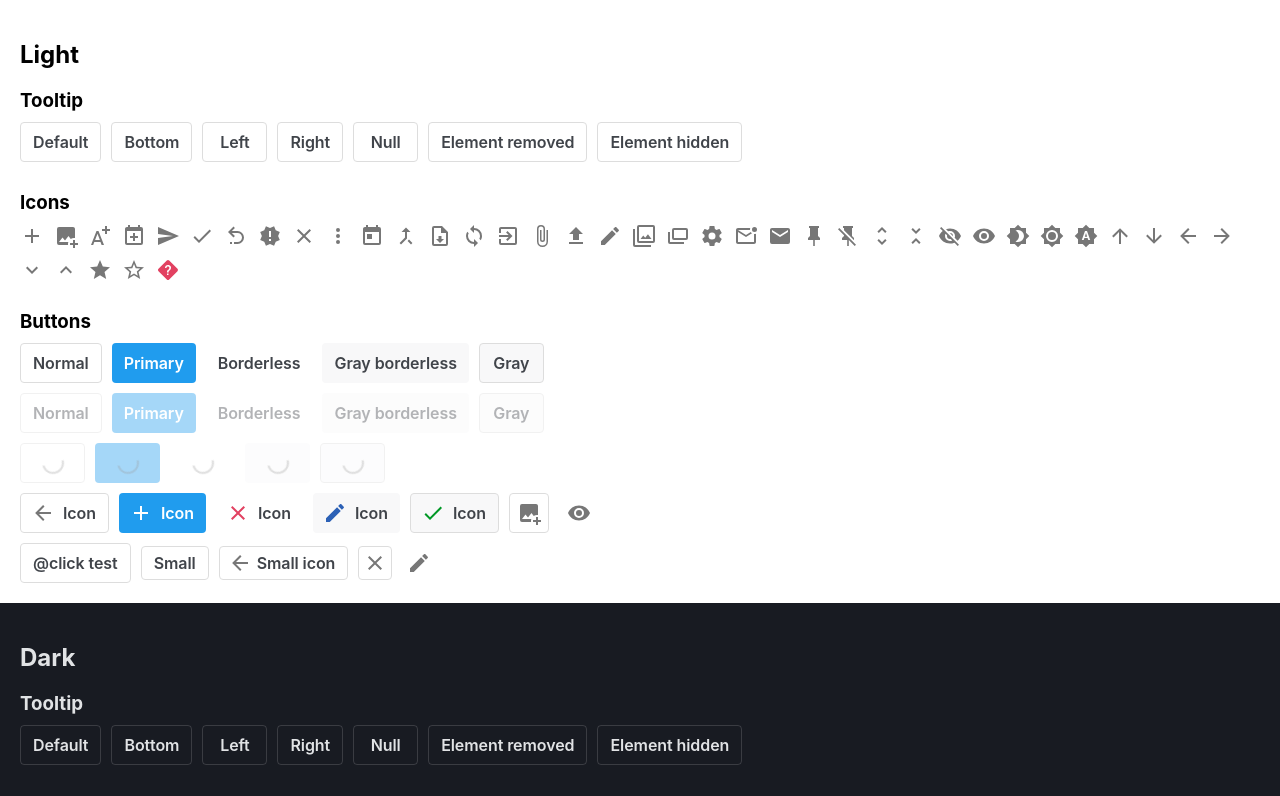
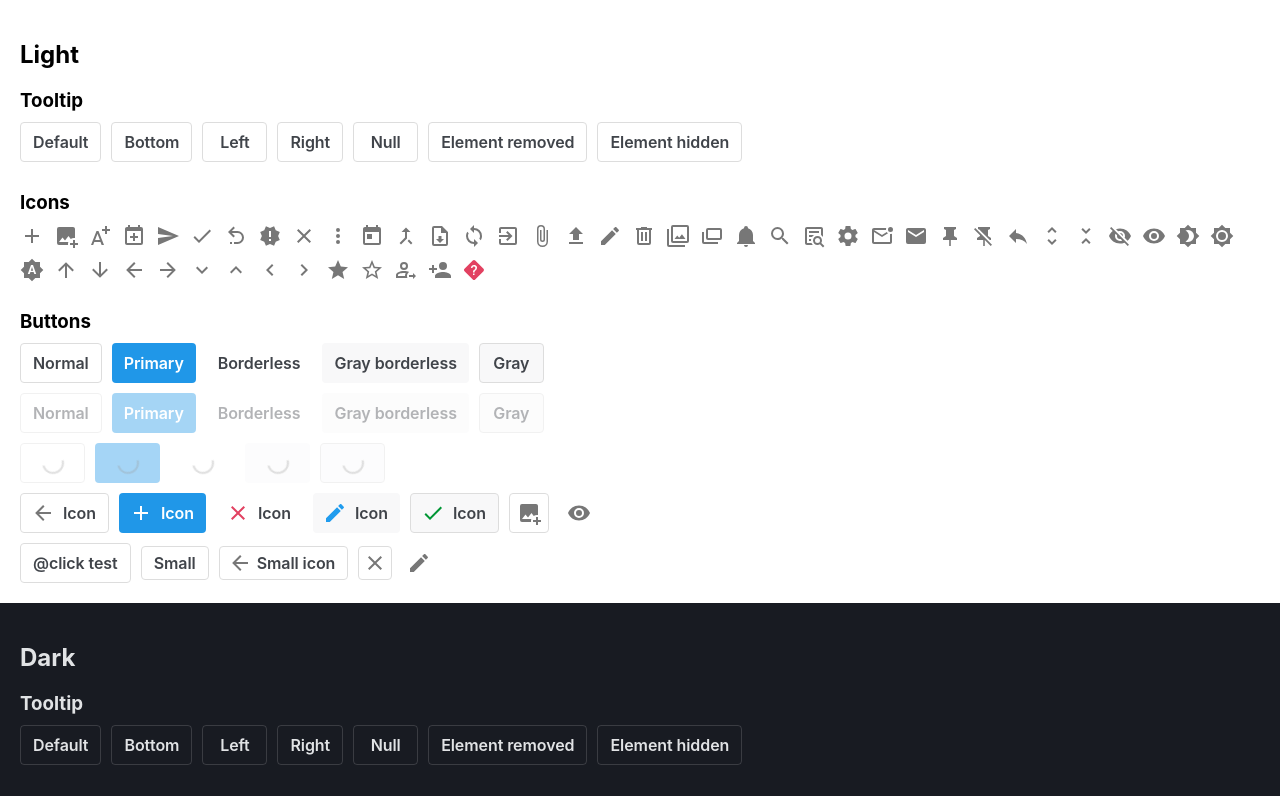
Before and after one commit to rzuppur/rvc, a Vue app: page / in a window 1280 px wide. Shown: the top 796 px of the page. Built offline with nearby package versions, Linux system fonts and the light colour scheme; the HTML template or start-up script is replaced by a standard one; a web font is replaced by a local one.

Commit message:
Colors tuning, new icons

```diff
--- a/package.json
+++ b/package.json
@@ -1,6 +1,6 @@
 {
   "name": "@rzuppur/rvc",
-  "version": "0.17.1",
+  "version": "0.18.0",
   "author": "Reino Zuppur",
   "scripts": {
     "serve": "vue-cli-service serve",
--- a/src/components/Icon.vue
+++ b/src/components/Icon.vue
@@ -90,6 +90,9 @@
     &.green svg
       fill $color-green
 
+      .darkMode &
+        fill lighten($color-green, 4)
+
     &.red svg
       fill $color-red
 
@@ -100,7 +103,7 @@
       fill $color-blue
 
       .darkMode &
-        fill lighten($color-blue-alt, 7)
+        fill darken($color-blue, 7)
 
     &.gold svg
       fill $color-gold
--- a/src/icons.js
+++ b/src/icons.js
@@ -21,14 +21,19 @@ const ICONS = {
   "file": "M16.5,6V17.5A4,4 0 0,1 12.5,21.5A4,4 0 0,1 8.5,17.5V5A2.5,2.5 0 0,1 11,2.5A2.5,2.5 0 0,1 13.5,5V15.5A1,1 0 0,1 12.5,16.5A1,1 0 0,1 11.5,15.5V6H10V15.5A2.5,2.5 0 0,0 12.5,18A2.5,2.5 0 0,0 15,15.5V5A4,4 0 0,0 11,1A4,4 0 0,0 7,5V17.5A5.5,5.5 0 0,0 12.5,23A5.5,5.5 0 0,0 18,17.5V6H16.5Z",
   "upload": "M9,16V10H5L12,3L19,10H15V16H9M5,20V18H19V20H5Z",
   "edit": "M20.71,7.04C21.1,6.65 21.1,6 20.71,5.63L18.37,3.29C18,2.9 17.35,2.9 16.96,3.29L15.12,5.12L18.87,8.87M3,17.25V21H6.75L17.81,9.93L14.06,6.18L3,17.25Z",
+  "delete": "M9,3V4H4V6H5V19A2,2 0 0,0 7,21H17A2,2 0 0,0 19,19V6H20V4H15V3H9M7,6H17V19H7V6M9,8V17H11V8H9M13,8V17H15V8H13Z",
   "images": "M21,17H7V3H21M21,1H7A2,2 0 0,0 5,3V17A2,2 0 0,0 7,19H21A2,2 0 0,0 23,17V3A2,2 0 0,0 21,1M3,5H1V21A2,2 0 0,0 3,23H19V21H3M15.96,10.29L13.21,13.83L11.25,11.47L8.5,15H19.5L15.96,10.29Z",
   "modal": "M18 18V20H4A2 2 0 0 1 2 18V8H4V18M22 6V14A2 2 0 0 1 20 16H8A2 2 0 0 1 6 14V6A2 2 0 0 1 8 4H20A2 2 0 0 1 22 6M20 6H8V14H20Z",
+  "notification": "M21,19V20H3V19L5,17V11C5,7.9 7.03,5.17 10,4.29C10,4.19 10,4.1 10,4A2,2 0 0,1 12,2A2,2 0 0,1 14,4C14,4.1 14,4.19 14,4.29C16.97,5.17 19,7.9 19,11V17L21,19M14,21A2,2 0 0,1 12,23A2,2 0 0,1 10,21",
+  "search": "M9.5,3A6.5,6.5 0 0,1 16,9.5C16,11.11 15.41,12.59 14.44,13.73L14.71,14H15.5L20.5,19L19,20.5L14,15.5V14.71L13.73,14.44C12.59,15.41 11.11,16 9.5,16A6.5,6.5 0 0,1 3,9.5A6.5,6.5 0 0,1 9.5,3M9.5,5C7,5 5,7 5,9.5C5,12 7,14 9.5,14C12,14 14,12 14,9.5C14,7 12,5 9.5,5Z",
+  "search file": "M15.5,12C18,12 20,14 20,16.5C20,17.38 19.75,18.21 19.31,18.9L22.39,22L21,23.39L17.88,20.32C17.19,20.75 16.37,21 15.5,21C13,21 11,19 11,16.5C11,14 13,12 15.5,12M15.5,14A2.5,2.5 0 0,0 13,16.5A2.5,2.5 0 0,0 15.5,19A2.5,2.5 0 0,0 18,16.5A2.5,2.5 0 0,0 15.5,14M5,3H19C20.11,3 21,3.89 21,5V13.03C20.5,12.23 19.81,11.54 19,11V5H5V19H9.5C9.81,19.75 10.26,20.42 10.81,21H5C3.89,21 3,20.11 3,19V5C3,3.89 3.89,3 5,3M7,7H17V9H7V7M7,11H12.03C11.23,11.5 10.54,12.19 10,13H7V11M7,15H9.17C9.06,15.5 9,16 9,16.5V17H7V15Z",
   "settings": "M12,15.5A3.5,3.5 0 0,1 8.5,12A3.5,3.5 0 0,1 12,8.5A3.5,3.5 0 0,1 15.5,12A3.5,3.5 0 0,1 12,15.5M19.43,12.97C19.47,12.65 19.5,12.33 19.5,12C19.5,11.67 19.47,11.34 19.43,11L21.54,9.37C21.73,9.22 21.78,8.95 21.66,8.73L19.66,5.27C19.54,5.05 19.27,4.96 19.05,5.05L16.56,6.05C16.04,5.66 15.5,5.32 14.87,5.07L14.5,2.42C14.46,2.18 14.25,2 14,2H10C9.75,2 9.54,2.18 9.5,2.42L9.13,5.07C8.5,5.32 7.96,5.66 7.44,6.05L4.95,5.05C4.73,4.96 4.46,5.05 4.34,5.27L2.34,8.73C2.21,8.95 2.27,9.22 2.46,9.37L4.57,11C4.53,11.34 4.5,11.67 4.5,12C4.5,12.33 4.53,12.65 4.57,12.97L2.46,14.63C2.27,14.78 2.21,15.05 2.34,15.27L4.34,18.73C4.46,18.95 4.73,19.03 4.95,18.95L7.44,17.94C7.96,18.34 8.5,18.68 9.13,18.93L9.5,21.58C9.54,21.82 9.75,22 10,22H14C14.25,22 14.46,21.82 14.5,21.58L14.87,18.93C15.5,18.67 16.04,18.34 16.56,17.94L19.05,18.95C19.27,19.03 19.54,18.95 19.66,18.73L21.66,15.27C21.78,15.05 21.73,14.78 21.54,14.63L19.43,12.97Z",
 
   "new message": "M16.2561 4H4C2.9 4 2 4.9 2 6V18C2 19.1 2.9 20 4 20H20C21.1 20 22 19.1 22 18V9.74394C21.5308 9.90977 21.026 10 20.5 10C20.331 10 20.1642 9.99068 20 9.97254V18H4V8L12 13L18.006 9.24624C17.5187 8.92119 17.0984 8.5036 16.7703 8.01858L12 11L4 6H16.0275C16.0093 5.83583 16 5.669 16 5.5C16 4.97405 16.0902 4.46917 16.2561 4ZM18,5.5a2.5,2.5 0 1,0 5,0a2.5,2.5 0 1,0 -5,0Z",
   "mail": "M20,8L12,13L4,8V6L12,11L20,6M20,4H4C2.89,4 2,4.89 2,6V18A2,2 0 0,0 4,20H20A2,2 0 0,0 22,18V6C22,4.89 21.1,4 20,4Z",
-  "pin": "M16,12V4H17V2H7V4H8V12L6,14V16H11.2V22H12.8V16H18V14L16,12Z",
-  "pin off": "M2,5.27L3.28,4L20,20.72L18.73,22L12.8,16.07V22H11.2V16H6V14L8,12V11.27L2,5.27M16,12L18,14V16H17.82L8,6.18V4H7V2H17V4H16V12Z",
+  "pin": "M16 12V6L18 5V3H6V5L8 6V12L5 14V16H11.2V22H12.8V16H19V14L16 12Z",
+  "pin off": "M2 5.27L3.28 4L20 20.72L18.73 22L12.8 16.07V22H11.2V16H5V14L8 12V11.27L2 5.27ZM16 12L19 14V16H17.82L8 6.18V6L6 5V3H18V5L16 6V12Z",
+  "reply": "M10,9V5L3,12L10,19V14.9C15,14.9 18.5,16.5 21,20C20,15 17,10 10,9Z",
 
   "expand": "M12,18.17L8.83,15L7.42,16.41L12,21L16.59,16.41L15.17,15M12,5.83L15.17,9L16.58,7.59L12,3L7.41,7.59L8.83,9L12,5.83Z",
   "collapse": "M16.59,5.41L15.17,4L12,7.17L8.83,4L7.41,5.41L12,10M7.41,18.59L8.83,20L12,16.83L15.17,20L16.58,18.59L12,14L7.41,18.59Z",
@@ -46,9 +51,15 @@ const ICONS = {
 
   "chevron down": "M7.41,8.58L12,13.17L16.59,8.58L18,10L12,16L6,10L7.41,8.58Z",
   "chevron up": "M7.41,15.41L12,10.83L16.59,15.41L18,14L12,8L6,14L7.41,15.41Z",
+  "chevron left": "M15.41,16.58L10.83,12L15.41,7.41L14,6L8,12L14,18L15.41,16.58Z",
+  "chevron right": "M8.59,16.58L13.17,12L8.59,7.41L10,6L16,12L10,18L8.59,16.58Z",
 
   "star": "M12,17.27L18.18,21L16.54,13.97L22,9.24L14.81,8.62L12,2L9.19,8.62L2,9.24L7.45,13.97L5.82,21L12,17.27Z",
   "star outline": "M12,15.39L8.24,17.66L9.23,13.38L5.91,10.5L10.29,10.13L12,6.09L13.71,10.13L18.09,10.5L14.77,13.38L15.76,17.66M22,9.24L14.81,8.63L12,2L9.19,8.63L2,9.24L7.45,13.97L5.82,21L12,17.27L18.18,21L16.54,13.97L22,9.24Z",
+
+  "user leave": "M19,21V19H15V17H19V15L22,18L19,21M13,18C13,18.71 13.15,19.39 13.42,20H2V17C2,14.79 5.58,13 10,13C11,13 11.96,13.09 12.85,13.26C13.68,13.42 14.44,13.64 15.11,13.92C13.83,14.83 13,16.32 13,18M4,17V18H11C11,16.96 11.23,15.97 11.64,15.08L10,15C6.69,15 4,15.9 4,17M10,4A4,4 0 0,1 14,8A4,4 0 0,1 10,12A4,4 0 0,1 6,8A4,4 0 0,1 10,4M10,6A2,2 0 0,0 8,8A2,2 0 0,0 10,10A2,2 0 0,0 12,8A2,2 0 0,0 10,6Z",
+  "user join": "M15,14C12.33,14 7,15.33 7,18V20H23V18C23,15.33 17.67,14 15,14M6,10V7H4V10H1V12H4V15H6V12H9V10M15,12A4,4 0 0,0 19,8A4,4 0 0,0 15,4A4,4 0 0,0 11,8A4,4 0 0,0 15,12Z",
+
 };
 
 export default ICONS;
--- a/src/shared.styl
+++ b/src/shared.styl
@@ -9,15 +9,14 @@ $color-darkmode-text-dim = darken($color-darkmode-text, 20)
 
 $color-gray-border = #ddd
 $color-focus-blue = #0d7cc8
-$color-button-cta = #209cee
+$color-button-cta = #2097e8
 
-$color-blue = #2c61b6
-$color-blue-alt = #0D7CC8
+$color-blue = #209cee
 
 $color-red = #e24161
 $color-red-text = #a61216
 
-$color-green = #009826
+$color-green = #009635
 $color-green-text = #109541
 
 $color-yellow = #ffdd57
```
Also changed, not shown: src/components/Button.vue (+0 -31 lines), 4 other files (tests, documents, lock files or other folders).
